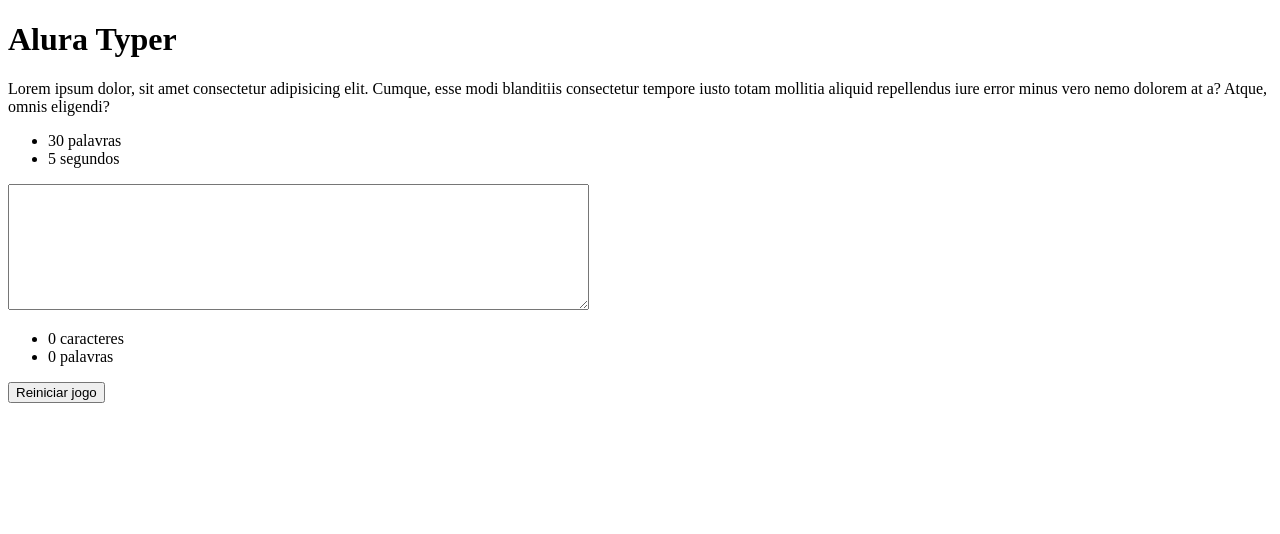
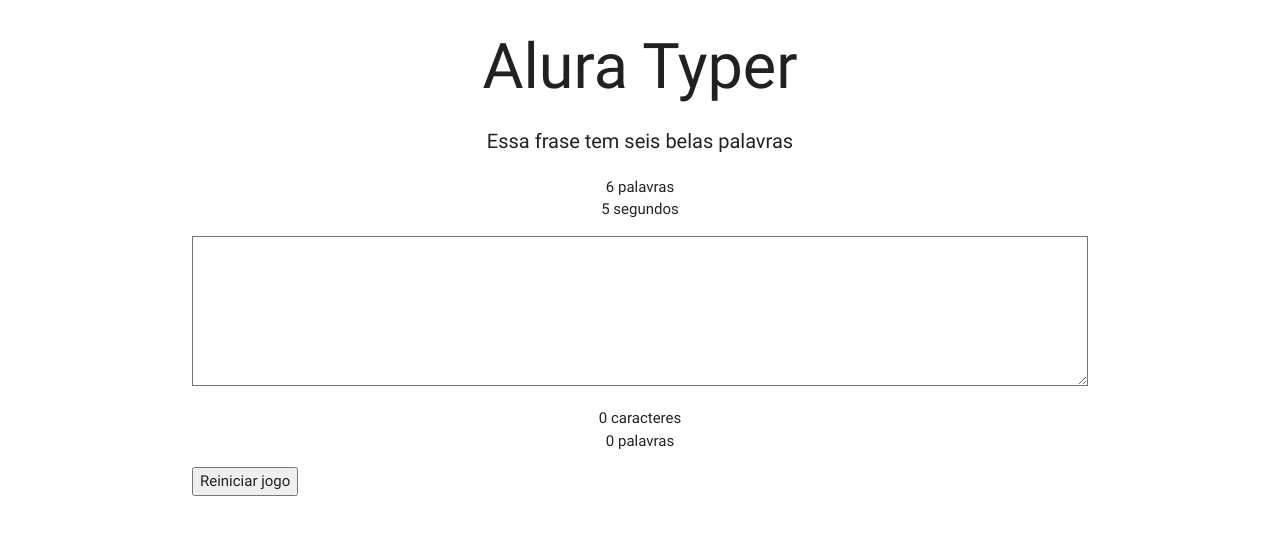
Before and after one commit to camilalourencos/exercicio-typer-game, a plain HTML site: page public/principal.html in a window 1280 px wide. Drawn offline with Linux system fonts and the light colour scheme.

Commit message:
commit estilização da página usando o Materialize.min

```diff
--- a/public/css/estilos.css
+++ b/public/css/estilos.css
@@ -0,0 +1,13 @@
+.area-digitacao{
+    font-size: 20px;
+    height: 150px;
+
+}
+
+.frase{
+    font-size: 20px;
+}
+
+.campo-desativado{
+    background-color: lightsalmon;
+}
--- a/public/js/main.js
+++ b/public/js/main.js
@@ -45,6 +45,7 @@
                 campoDigitacao.attr("disabled",true);
                 clearInterval(cronometro);
                 $("#botao-reiniciar").attr("disabled", false);
+                campoDigitacao.addClass("campo-desativado")
             }
 
             /* if (tempo > 0) {
--- a/public/principal.html
+++ b/public/principal.html
@@ -3,11 +3,14 @@
 <head>
     <meta charset="UTF-8">
     <title>Alura Typer</title>
+    <link rel="stylesheet" href="css/libs/materialize.min.css">
+    <link rel="stylesheet" href="css/estilos.css">
 </head>
 <body>
-    <h1>Alura Typer</h1>
-    <p class="frase">Lorem ipsum dolor, sit amet consectetur adipisicing elit. Cumque, esse modi blanditiis consectetur tempore iusto totam mollitia aliquid repellendus iure error minus vero nemo dolorem at a? Atque, omnis eligendi?</p>
-    <ul class="informacoes">
+    <div class="container">
+        <h1 class="center">Alura Typer</h1>
+        <p class="frase center">Essa frase tem seis belas palavras</p>
+        <ul class="informacoes center">
             <li><span id="tamanho-frase">6</span> palavras</li>
             <li><span id="tempo-digitacao">5</span> segundos</li>
 
@@ -15,18 +18,13 @@
 
         <textarea class="area-digitacao" rows="8" cols="70"></textarea>
 
-
-    <ul>
+        <ul class="center">
             <li><span id="contador-caracter">0</span> caracteres</li>
             <li><span id="contador-palavra">0</span> palavras</li>
         </ul>
 
         <button id="botao-reiniciar">Reiniciar jogo</button>
-
-
-
-
-
+    </div>
 
 
     <script src="js/jquery.js"></script>
```
Lines whose indentation alone changed are shown as unchanged.
